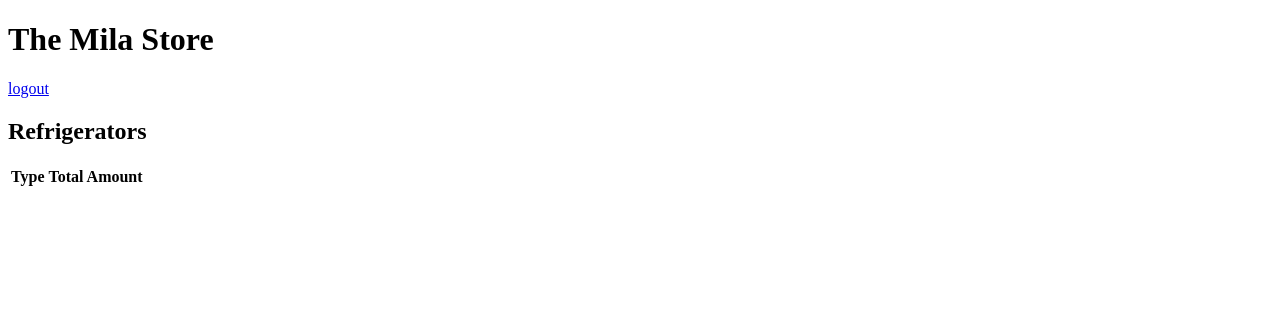
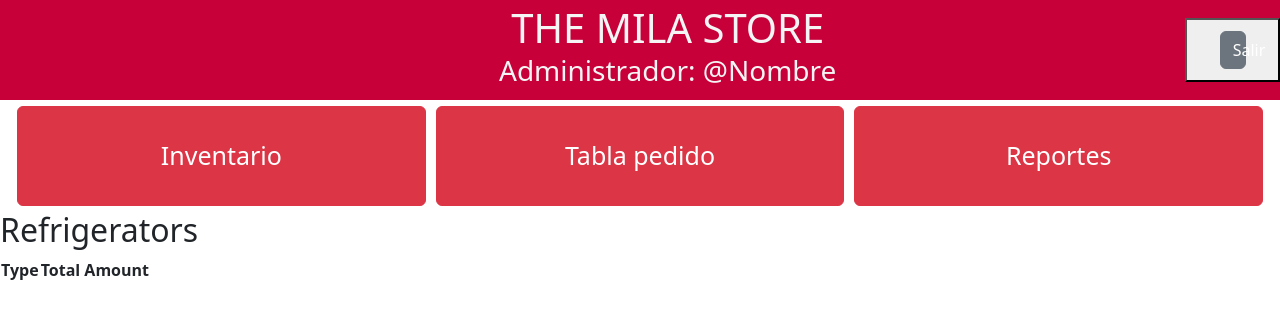
Before and after one commit to juangilfons/milanga-inventory, a Django app: page / in a window 1280 px wide. Shown: the top 319 px of the page. Run offline with Django 5.2, Linux system fonts and the light colour scheme; the visitor is signed in with stand-in values (Sample User, id 1); data that the repository does not hold is empty.

Commit message:
modificacione en navbar

```diff
--- a/templates/base.html
+++ b/templates/base.html
@@ -1,14 +1,78 @@
 <!DOCTYPE html>
-<html lang="en">
+<html lang="esp">
 <head>
     <meta charset="UTF-8">
     <title>{% block title %}{% endblock %}</title>
+    <link href="https://cdn.jsdelivr.net/npm/bootstrap@5.3.3/dist/css/bootstrap.min.css" rel="stylesheet"
+    integrity="sha384-QWTKZyjpPEjISv5WaRU9OFeRpok6YctnYmDr5pNlyT2bRjXh0JMhjY6hW+ALEwIH" crossorigin="anonymous">
+    <style>
+
+        html,body{
+            margin: 0;
+        }
+
+        header {
+            display: flex;
+            align-items: center;
+            justify-content: space-between;
+            background-color: #C70039;
+            font-size: 30px;
+            width: 100%;
+            height: 100px;
+            color: whitesmoke;
+        }
+
+
+        .btn-danger {
+            width:100%;
+            height: 100px;
+            font-size:25px;
+            margin:5px;
+        }
+        .container-fluid{
+            width:100%;
+            margin: auto;
+            display:flex;
+            flex-direction:row;
+            margin-top:1px;
+
+        }
+
+        .btn-secondary{
+                width: 10%;
+                margin: 10px;
+        }
+        #tit
+        {
+            padding-left:150px;
+            margin:auto;
+            text-align: center;
+        }
+        h1{
+
+            text-align: center;
+            display: inline-block; /* Elimina el ancho completo */
+            margin: 0; /* Elimina el margen por defecto */
+
+
+        }
+    </style>
 </head>
 <body>
     <header id="navbar">
-        <h1>The Mila Store</h1>
-        <a href="{% url 'logout' %}">logout</a>
+        <div id="tit">
+            <h1>THE MILA STORE </h1>
+            <h3>Administrador: @Nombre</h3>
+        </div>
+        <button type="button">
+            <a  class="btn btn-secondary" href="{% url 'logout' %}">Salir</a>
+        </button>
     </header>
+    <div class="container-fluid">
+        <button type="button" class="btn btn-danger">Inventario</button>
+        <button type="button" class="btn btn-danger">Tabla pedido</button>
+        <button type="button" class="btn btn-danger">Reportes</button>
+    </div>
     {% block content %}
     {% endblock %}
 </body>
```
